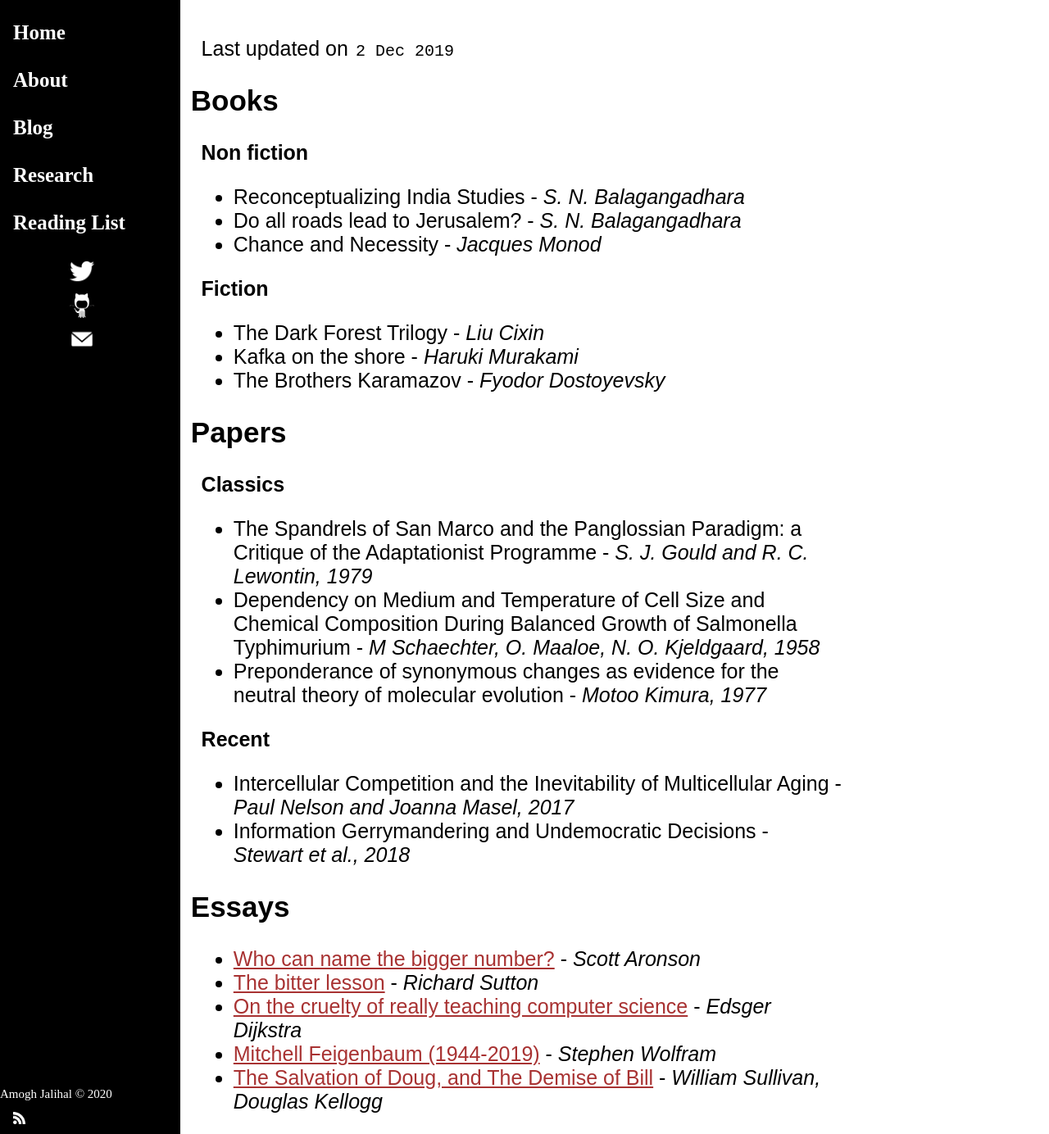
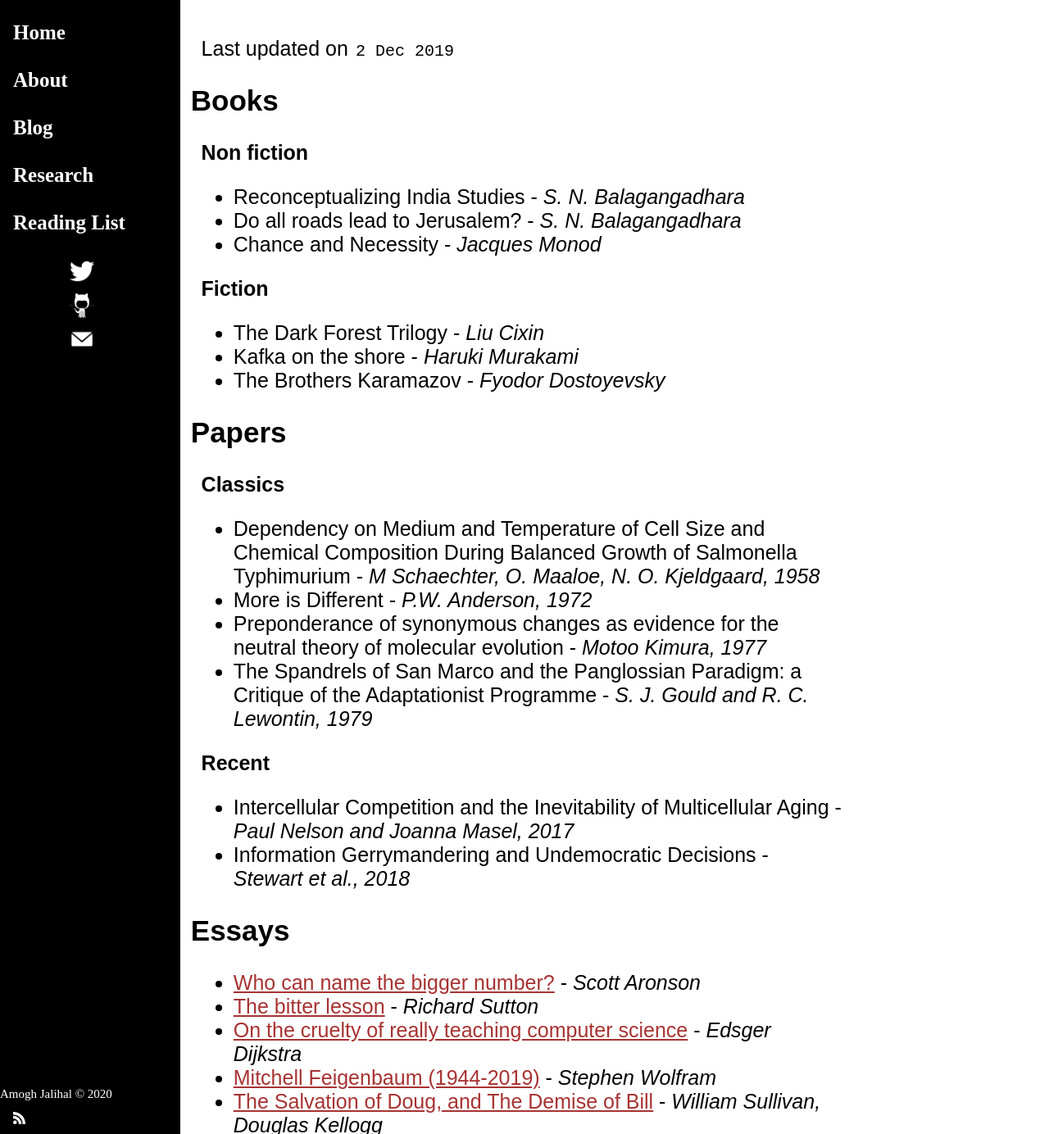
Before and after one commit to amoghpj/amoghpj.github.io, a Jekyll site: the page built from readinglist.md, in a window 1280 px wide. Shown: the whole page at 82% size. Built offline with Jekyll 4.4.1, drawn with Linux system fonts in a browser that asks for light colours.

Commit message:
Update reading list

```diff
--- a/readinglist.md
+++ b/readinglist.md
@@ -22,9 +22,10 @@ Last updated on `2 Dec 2019`
 
 **Classics**
 
+- Dependency on Medium and Temperature of Cell Size and Chemical Composition During Balanced Growth of Salmonella Typhimurium - *M Schaechter, O. Maaloe, N. O. Kjeldgaard, 1958*
+- More is Different - *P.W. Anderson, 1972*
+- Preponderance of synonymous changes as evidence for the neutral theory of molecular evolution - *Motoo Kimura, 1977*
 - The Spandrels of San Marco and the Panglossian Paradigm: a Critique of the Adaptationist Programme - *S. J. Gould and R. C. Lewontin, 1979*
-- Dependency on Medium and Temperature of Cell Size and Chemical Composition During Balanced Growth of Salmonella Typhimurium - *M Schaechter, O. Maaloe, N. O. Kjeldgaard, 1958*
-- Preponderance of synonymous changes as evidence for the neutral theory of molecular evolution - *Motoo Kimura, 1977*
 
 **Recent**
 - Intercellular Competition and the Inevitability of Multicellular Aging - *Paul Nelson and Joanna Masel, 2017*
```
